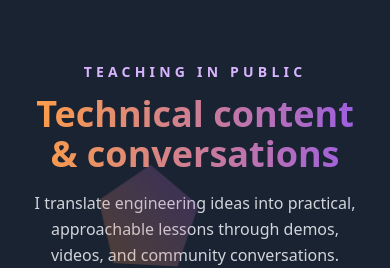
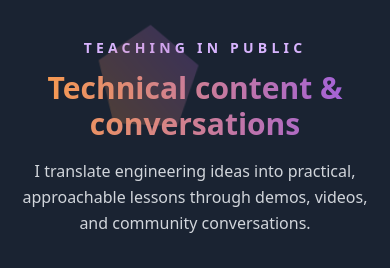
Before and after one commit to KatrinaFinney/portfolio-2025, a Next.js app: page / in a window 390 px wide. Shown: the part 3238-3506 px from the top of the page. Built offline with nearby package versions, Linux system fonts and the light colour scheme; no server answers.

Commit message:
Improve responsive layout in src/components/LinkedInShowcase.tsx

```diff
--- a/src/components/LinkedInShowcase.tsx
+++ b/src/components/LinkedInShowcase.tsx
@@ -22,17 +22,17 @@ const posts = [
   export default function LinkedInShowcase() {
     return (
       <section
-        className="bg-gray-800/70 py-20"
+        className="bg-gray-800/70 py-14 sm:py-20"
         aria-labelledby="linkedin-heading"
       >
-        <div className="mx-auto max-w-6xl px-6">
+        <div className="mx-auto max-w-6xl px-4 sm:px-6">
           <p className="text-center text-sm font-semibold tracking-[0.3em] text-purple-300">
             TEACHING IN PUBLIC
           </p>
 
           <h2
             id="linkedin-heading"
-            className="mt-3 text-center text-4xl font-bold gradient-text"
+            className="gradient-text mt-3 text-center text-3xl font-bold sm:text-4xl"
           >
             Technical content & conversations
           </h2>
@@ -42,7 +42,7 @@ const posts = [
             lessons through demos, videos, and community conversations.
           </p>
 
-          <div className="mt-10 grid gap-6 lg:grid-cols-3">
+          <div className="mt-10 grid gap-8 md:grid-cols-2 lg:grid-cols-3">
             {posts.map((post) => (
               <article
                 key={post.activityId}
@@ -51,7 +51,7 @@ const posts = [
                 <iframe
                   src={`https://www.linkedin.com/embed/feed/update/urn:li:activity:${post.activityId}`}
                   title={post.title}
-                  className="h-[500px] w-full border-0 bg-white"
+                  className="h-[420px] w-full border-0 bg-white sm:h-[500px]"
                   loading="lazy"
                   allowFullScreen
                 />
```
